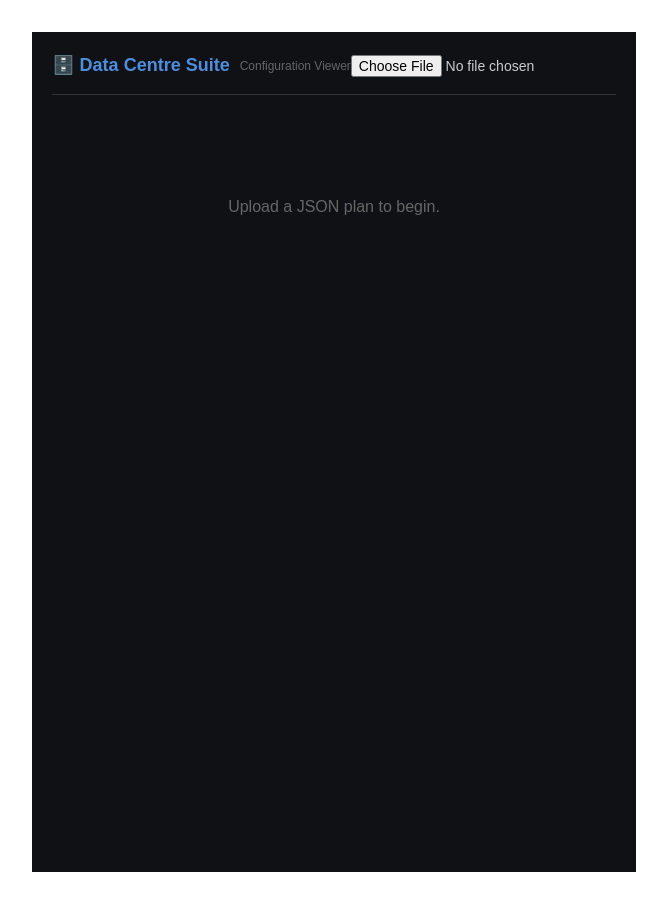
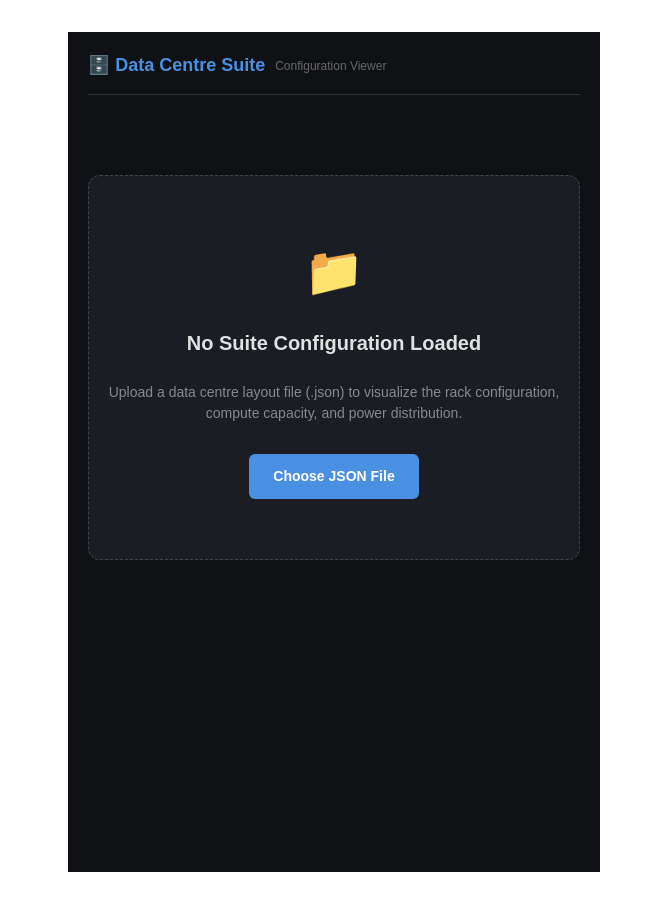
Before and after one commit to AineHyndman/Optimising-Data-Centre-Placement, a React app in the folder frontend/: page / in a window 1280 px wide. Shown: the whole page, without its empty margins (306-973 px from the left). Built offline with nearby package versions, Linux system fonts and the light colour scheme; the HTML template or start-up script is replaced by a standard one.

Commit message:
style(issue-4): redesign file upload landing page

```diff
--- a/frontend/src/App.tsx
+++ b/frontend/src/App.tsx
@@ -3,7 +3,7 @@ import './App.css';
 import type { ClusterPlan } from './types';
 import { parsePositionsToGrid } from './utils';
 import { DataCentreGrid } from './DataCentreGrid';
-import { Sidebar } from './Sidebar'; // <-- Import the new Sidebar
+import { Sidebar } from './Sidebar';
 
 function App() {
   const [plan, setPlan] = useState<ClusterPlan | null>(null);
@@ -52,10 +52,11 @@ function App() {
           <span style={{ color: '#666', fontSize: '12px', fontWeight: 'normal' }}>Configuration Viewer</span>
         </h2>
 
+        {/* Only show these controls if a plan is already loaded */}
         <div style={{ display: 'flex', gap: '15px', alignItems: 'center' }}>
+          {plan && (
+            <>
               <input type="file" accept=".json" onChange={handleFileUpload} disabled={loading} style={{ fontSize: '14px', color: '#ccc' }}/>
-
-          {plan && (
               <select
                 value={selectedSuiteIndex}
                 onChange={(e) => setSelectedSuiteIndex(Number(e.target.value))}
@@ -65,19 +66,17 @@ function App() {
                     <option key={index} value={index}>{suite.datacenter} - {suite.suite}</option>
                 ))}
               </select>
+            </>
           )}
         </div>
       </div>
 
       {/* Main Content Area */}
       <div style={{ maxWidth: '1400px', margin: '0 auto' }}>
-        {error && <div style={{ color: '#ff4444', marginBottom: '20px' }}>{error}</div>}
+        {error && <div style={{ color: '#ff4444', marginBottom: '20px', textAlign: 'center' }}>{error}</div>}
 
         {plan && currentSuite ? (
-          // Two-Column Flex Layout
           <div style={{ display: 'flex', gap: '24px', alignItems: 'flex-start' }}>
-
-            {/* Left Column: Grid */}
             <div style={{ flex: 1, backgroundColor: '#1a1d24', padding: '24px', borderRadius: '8px', border: '1px solid #333' }}>
               <div style={{ marginBottom: '20px', fontSize: '14px', fontWeight: 'bold', color: '#ccc' }}>Suite Layout</div>
               <DataCentreGrid
@@ -85,13 +84,33 @@ function App() {
                 grid={parsePositionsToGrid(currentSuite.positions)}
               />
             </div>
-
-            {/* Right Column: Sidebar */}
             <Sidebar suite={currentSuite} />
-
           </div>
         ) : (
-          !loading && <div style={{ textAlign: 'center', color: '#666', marginTop: '100px' }}>Upload a JSON plan to begin.</div>
+          /* NEW: Beautiful Empty State */
+          !loading && (
+            <div style={{
+              display: 'flex', flexDirection: 'column', alignItems: 'center', justifyContent: 'center',
+              marginTop: '80px', padding: '60px 20px', backgroundColor: '#1a1d24',
+              borderRadius: '12px', border: '1px dashed #444', maxWidth: '600px', margin: '80px auto'
+            }}>
+              <div style={{ fontSize: '48px', marginBottom: '20px' }}>📁</div>
+              <h3 style={{ margin: '0 0 10px 0', color: '#E0E0E0', fontSize: '20px' }}>No Suite Configuration Loaded</h3>
+              <p style={{ color: '#888', marginBottom: '30px', textAlign: 'center', fontSize: '14px', lineHeight: '1.5' }}>
+                Upload a data centre layout file (.json) to visualize the rack configuration, <br/>
+                compute capacity, and power distribution.
+              </p>
+
+              <label style={{
+                backgroundColor: '#4A90E2', color: '#fff', padding: '12px 24px',
+                borderRadius: '6px', cursor: 'pointer', fontWeight: 'bold', fontSize: '14px',
+                transition: 'background-color 0.2s'
+              }}>
+                Choose JSON File
+                <input type="file" accept=".json" onChange={handleFileUpload} style={{ display: 'none' }} />
+              </label>
+            </div>
+          )
         )}
       </div>
     </div>
```
Lines whose indentation alone changed are shown as unchanged.
